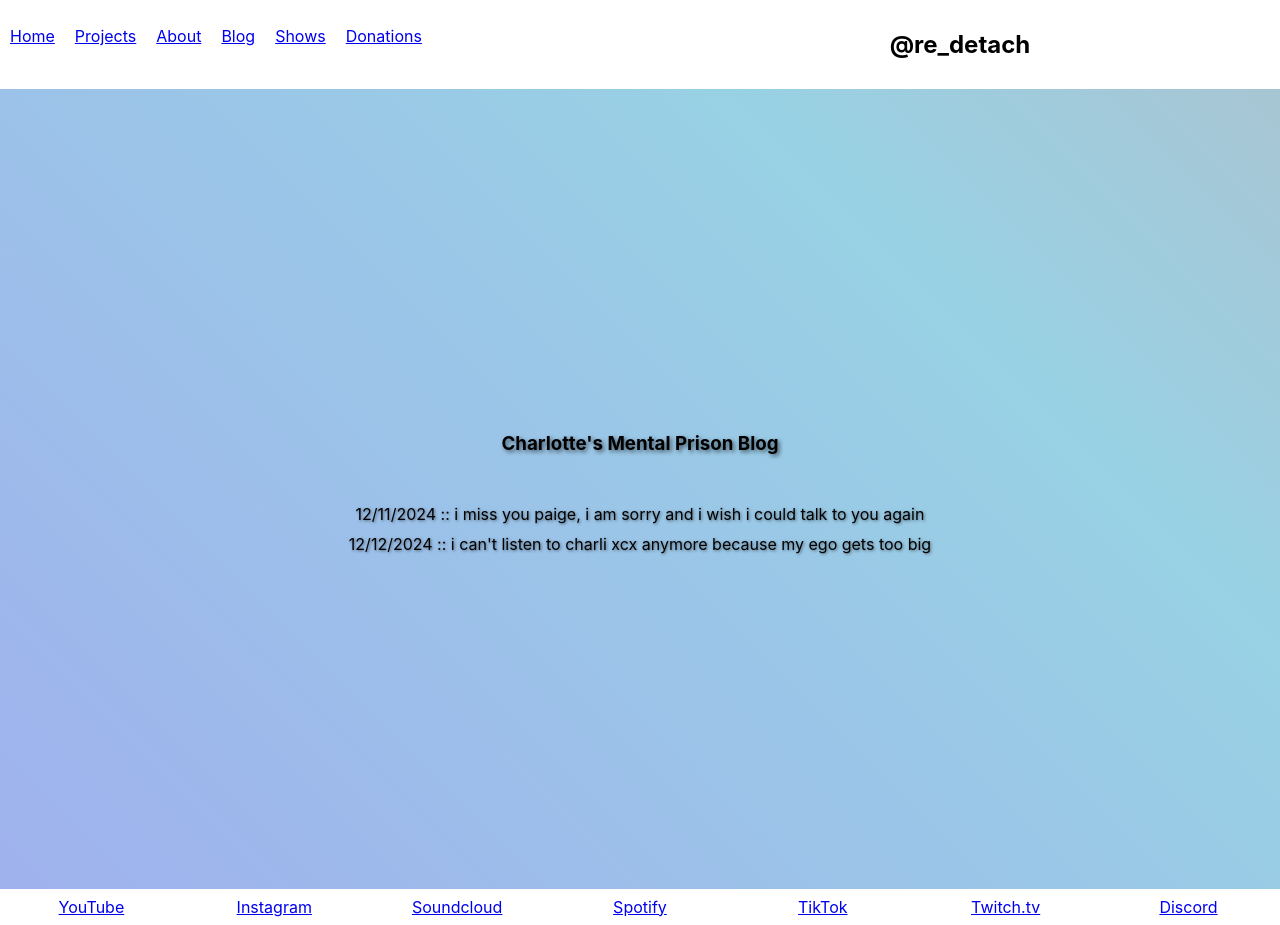
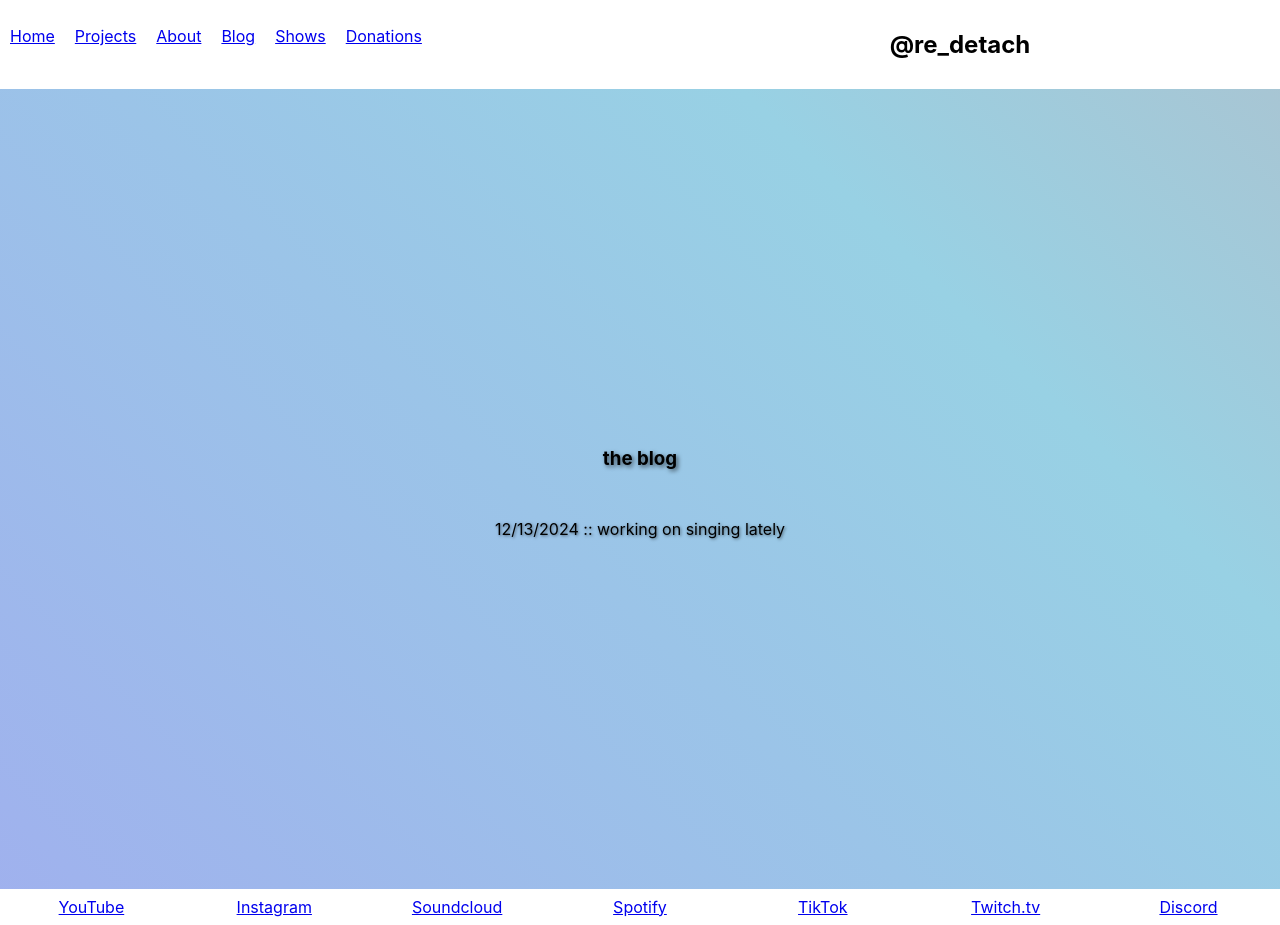
Before and after one commit to rolinmb/redetach-music, a React (Create React App) app: page /blog in a window 1280 px wide. Built offline with nearby package versions, Linux system fonts and the light colour scheme.

Commit message:
removing charlotte

```diff
--- a/public/index.html
+++ b/public/index.html
@@ -10,7 +10,7 @@
     <meta name="theme-color" content="#000000" />
     <link rel="apple-touch-icon" href="%PUBLIC_URL%/logo192.png" />
     <link rel="manifest" href="%PUBLIC_URL%/manifest.json" />
-    <title>w8ing4 charli's angels</title>
+    <title>re detach music</title>
   </head>
   <body>
     <noscript>You need to enable JavaScript to run this app. I know, JavaScript is a terrible invention we have to live with.</noscript>
--- a/src/components/Blog.js
+++ b/src/components/Blog.js
@@ -5,11 +5,10 @@ const Blog = () => {
   return (
     <div id='blog-wrap'>
       <div id='blog-header-wrap'>
-        <h3>Charlotte's Mental Prison Blog</h3>
+        <h3>the blog</h3>
       </div>
       <div id='blog-body-wrap'>
-        <p>12/11/2024 :: i miss you paige, i am sorry and i wish i could talk to you again</p>
-        <p>12/12/2024 :: i can't listen to charli xcx anymore because my ego gets too big</p>
+        <p>12/13/2024 :: working on singing lately</p>
       </div>
     </div>
   );
```
